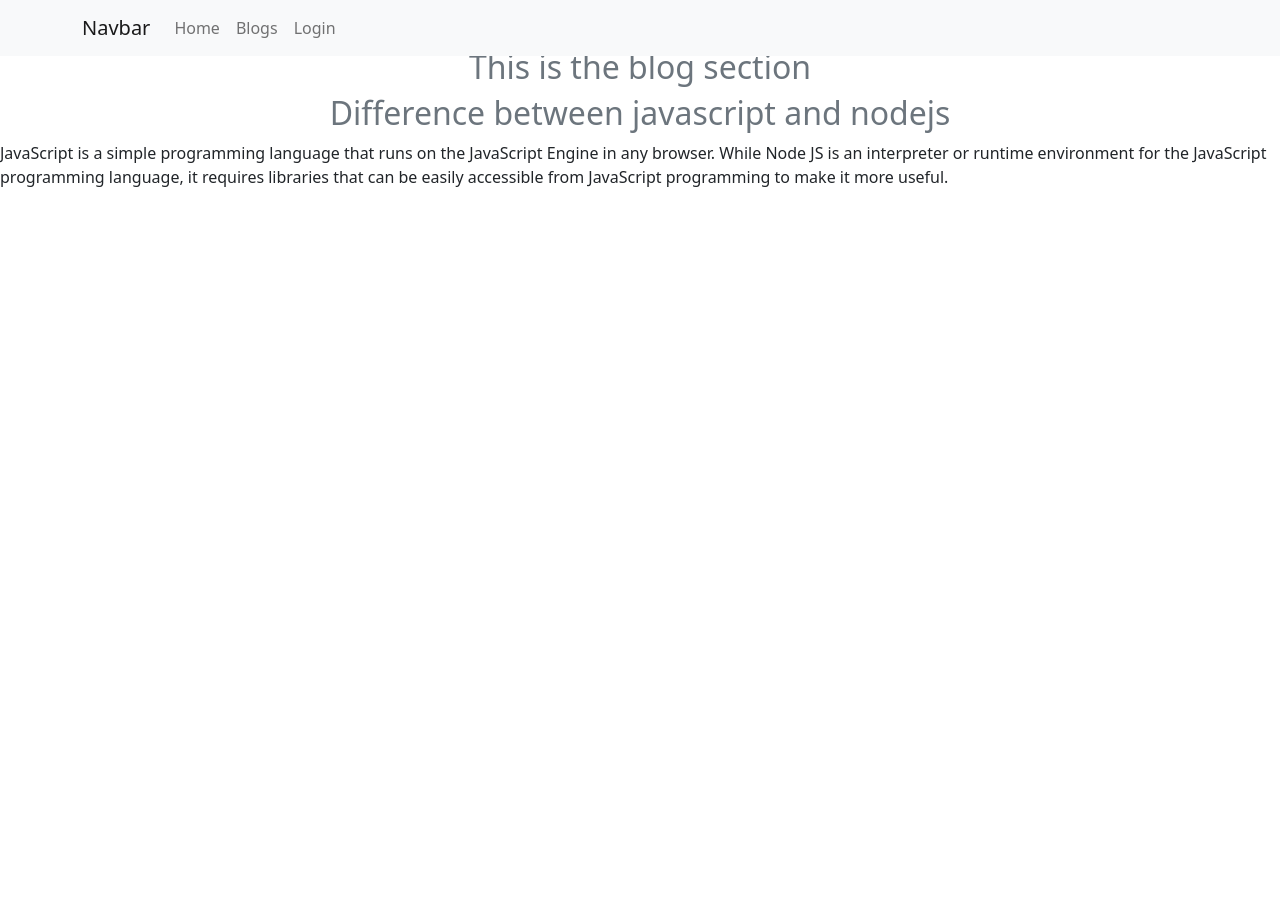
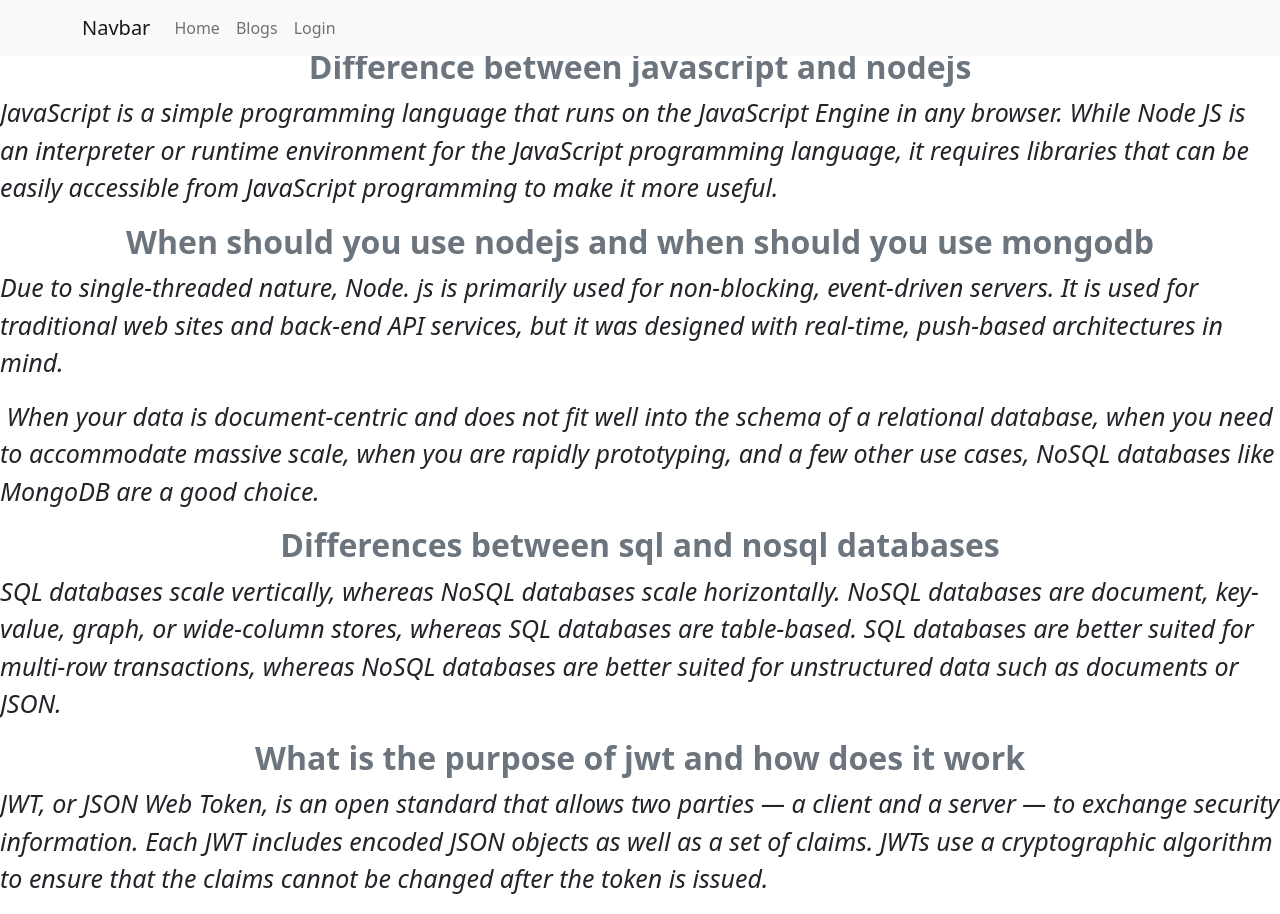
Before and after one commit to Rakib665/warehouse-web, a React (Create React App) app: page /blogs in a window 1280 px wide. Before the commit the page ends 800 px from the top, so only its background shows below. Built offline with nearby package versions, Linux system fonts and the light colour scheme; no server answers.

Commit message:
after adding blog section

```diff
--- /dev/null
+++ b/src/pages/Blogs/Blogs.css
@@ -0,0 +1,8 @@
+.blog-div p{
+    font-size: 25px;
+    font-weight: 400;
+    font-style: italic;
+}
+.blog-div h2{
+    font-weight: bold;
+}
--- a/src/pages/Blogs/Blogs.js
+++ b/src/pages/Blogs/Blogs.js
@@ -1,13 +1,31 @@
 import React from 'react';
+import './Blogs.css'
 
 const Blogs = () => {
     return (
         <div className='mt-5'>
-            <h2 className='text-center text-secondary'>This is the blog section</h2>
+            {/* <h2 className='text-center text-secondary'>This is the blog section</h2> */}
 
-            <div >
+            <div className='blog-div'>
                 <h2 className='text-secondary text-center'> Difference between javascript and nodejs</h2>
                 <p>JavaScript is a simple programming language that runs on the JavaScript Engine in any browser. While Node JS is an interpreter or runtime environment for the JavaScript programming language, it requires libraries that can be easily accessible from JavaScript programming to make it more useful.</p>
+            </div>
+            <div className='blog-div'>
+                <h2 className='text-secondary text-center'>When should you use nodejs and when should you use mongodb</h2>
+                <p>Due to single-threaded nature, Node. js is primarily used for non-blocking, event-driven servers. It is used for traditional web sites and back-end API services, but it was designed with real-time, push-based architectures in mind.</p>
+                <p> When your data is document-centric and does not fit well into the schema of a relational database, when you need to accommodate massive scale, when you are rapidly prototyping, and a few other use cases, NoSQL databases like MongoDB are a good choice.</p>
+            </div>
+            <div className='blog-div'>
+                <h2 className='text-secondary text-center'> Differences between sql and nosql databases</h2>
+                <p>
+                    SQL databases scale vertically, whereas NoSQL databases scale horizontally. NoSQL databases are document, key-value, graph, or wide-column stores, whereas SQL databases are table-based. SQL databases are better suited for multi-row transactions, whereas NoSQL databases are better suited for unstructured data such as documents or JSON.
+                </p>
+            </div>
+            <div className='blog-div'>
+                <h2 className='text-secondary text-center'> What is the purpose of jwt and how does it work</h2>
+                <p>
+                JWT, or JSON Web Token, is an open standard that allows two parties — a client and a server — to exchange security information. Each JWT includes encoded JSON objects as well as a set of claims. JWTs use a cryptographic algorithm to ensure that the claims cannot be changed after the token is issued.
+                </p>
             </div>
         </div>
     );
--- a/src/pages/Footer/Footer.js
+++ b/src/pages/Footer/Footer.js
@@ -1,9 +1,14 @@
 import React from 'react';
 
 const Footer = () => {
+    const today = new Date();
+    const year = today.getFullYear();
     return (
         <div>
+           <footer className='text-center mt-5'>
+           <p><small>copyright @ {year} </small></p>
 
+           </footer>
         </div>
     );
 };
--- a/src/pages/Home/Home/Home.js
+++ b/src/pages/Home/Home/Home.js
@@ -3,6 +3,7 @@
 import Banner from '../Banner/Banner'
 import Inventory from '../Inventory/Inventory';
 import WhyChoosingUs from '../../WhyChoosingUs/WhyChoosingUS'
+import Footer from '../../Footer/Footer';
 // import Testimonials from '../../Testimonials/Testimonials';
 
 const Home = () => {
@@ -13,6 +14,7 @@
             <Inventory></Inventory>
             <WhyChoosingUs></WhyChoosingUs>
             {/* <Testimonials></Testimonials> */}
+            <Footer></Footer>
         </div>
     );
 };
```
